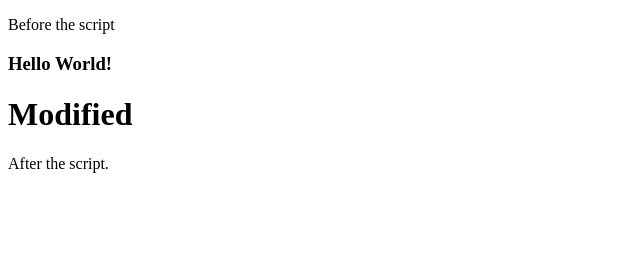
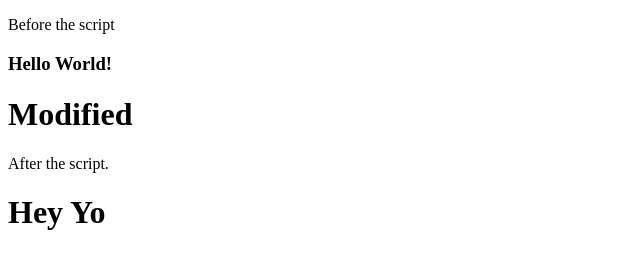
Before and after one commit to KikoK1/Test, a plain HTML site: page index.html in a window 1280 px wide. Shown: the whole page, without its empty margins (0-640 px from the left). Drawn offline with Linux system fonts and the light colour scheme.

Commit message:
This is a long commit message blah blah blah

```diff
--- a/index.html
+++ b/index.html
@@ -11,5 +11,6 @@
     <h3>Hello World!</h3>
     <h1>Modified</h1>
     <p>After the script.</p>
+    <h1>Hey Yo</h1>
 </body>
 </html>
```
